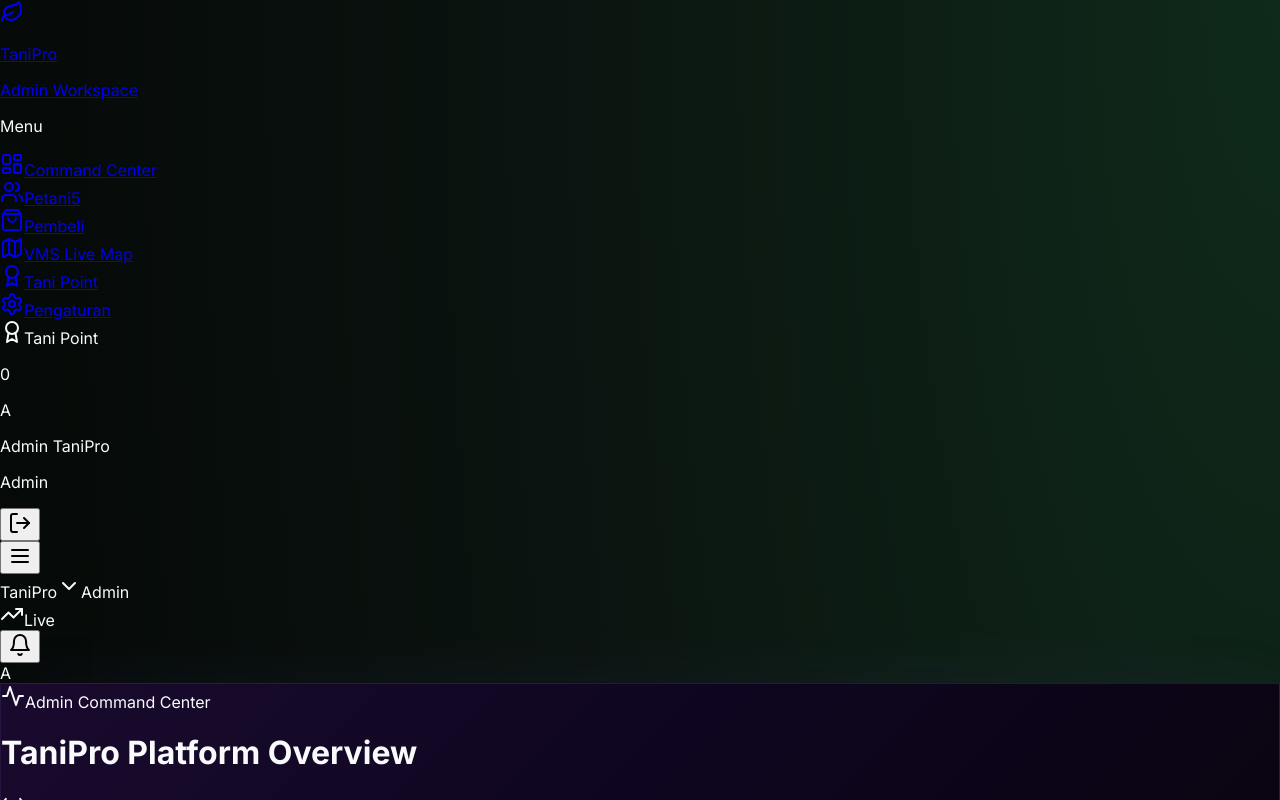
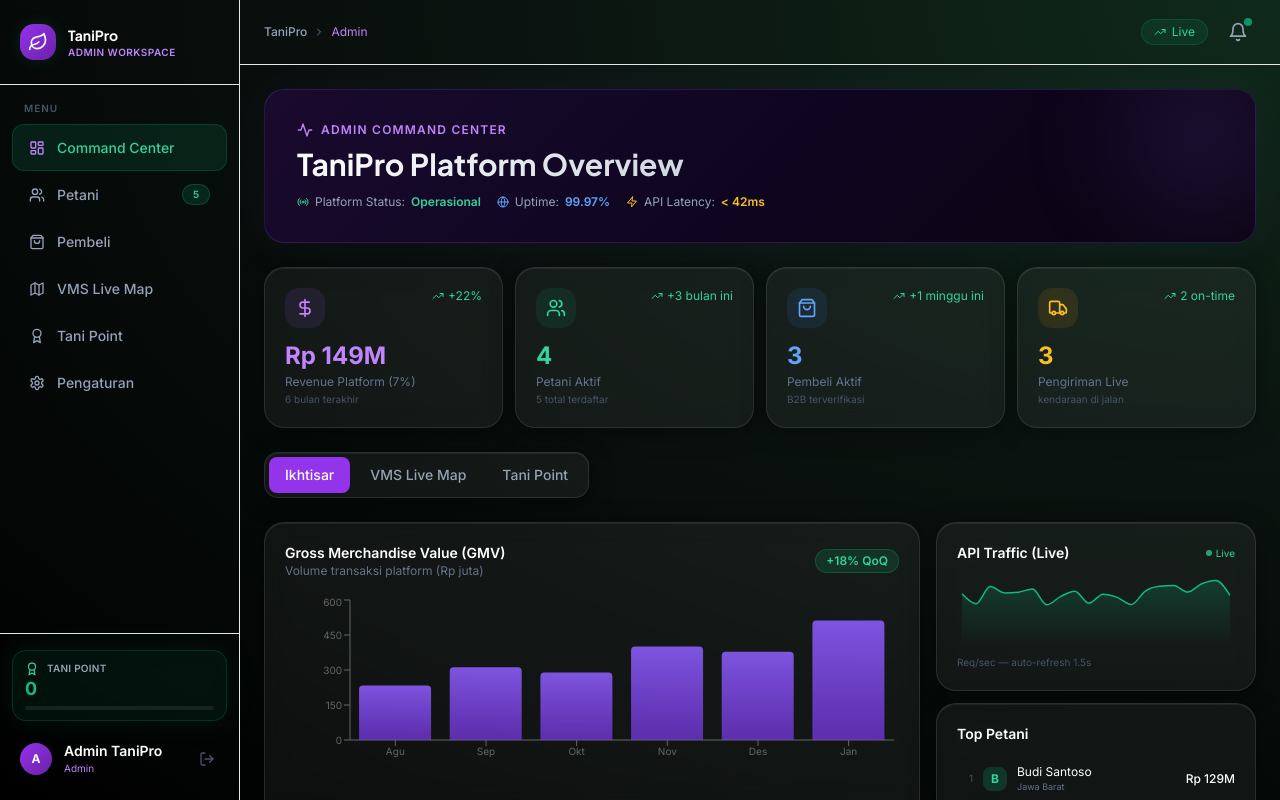
Before and after one commit to rahmandhina733-oss/tani-pro, a Next.js app: page /admin in a window 1280 px wide. Shown: the top 800 px of the page. Built offline with nearby package versions, Linux system fonts and the light colour scheme.

Commit message:
fix globals css

```diff
--- a/src/app/globals.css
+++ b/src/app/globals.css
@@ -1,26 +1,12 @@
-/* ─────────────────────────────────────────────────────────────
-   TaniPro — Global Styles
-   Premium Dark Agricultural Logistics Theme
-───────────────────────────────────────────────────────────── */
+@import url("https://fonts.googleapis.com/css2?family=Inter:wght@300;400;500;600;700;800;900&family=Plus+Jakarta+Sans:wght@400;500;600;700;800&display=swap");
 
-@import url("https://fonts.googleapis.com/...");
 @tailwind base;
 @tailwind components;
 @tailwind utilities;
-/* ── CSS Custom Properties ───────────────────────────────── */
-:root {
-  --emerald-glow: rgba(16, 185, 129, 0.20);
-  --bg-glass: rgba(255, 255, 255, 0.05);
-  --bg-glass-hover: rgba(255, 255, 255, 0.08);
-  --border-glass: rgba(255, 255, 255, 0.10);
-  --border-emerald: rgba(16, 185, 129, 0.30);
-  --font-sans: "Inter", "Plus Jakarta Sans", system-ui, sans-serif;
-  --shadow-card: 0 4px 24px rgba(0,0,0,0.4), inset 0 1px 0 rgba(255,255,255,0.07);
-  --shadow-card-hover: 0 8px 40px rgba(0,0,0,0.5), 0 0 30px rgba(16,185,129,0.12), inset 0 1px 0 rgba(255,255,255,0.10);
-}
 
-/* ── Base Reset ──────────────────────────────────────────── */
-*, *::before, *::after {
+*,
+*::before,
+*::after {
   box-sizing: border-box;
   margin: 0;
   padding: 0;
@@ -29,11 +15,10 @@
 html {
   scroll-behavior: smooth;
   -webkit-font-smoothing: antialiased;
-  -moz-osx-font-smoothing: grayscale;
 }
 
 body {
-  font-family: var(--font-sans);
+  font-family: 'Inter', 'Plus Jakarta Sans', system-ui, sans-serif;
   background: radial-gradient(ellipse at top right, #0f2a1a 0%, #0B1410 40%, #000000 100%);
   background-attachment: fixed;
   color: #f8fafc;
@@ -41,53 +26,61 @@
   overflow-x: hidden;
 }
 
-/* ── Scrollbar ───────────────────────────────────────────── */
-::-webkit-scrollbar { width: 6px; height: 6px; }
-::-webkit-scrollbar-track { background: rgba(255,255,255,0.02); }
-::-webkit-scrollbar-thumb { background: rgba(16,185,129,0.30); border-radius: 3px; }
-::-webkit-scrollbar-thumb:hover { background: rgba(16,185,129,0.50); }
+::-webkit-scrollbar {
+  width: 6px;
+  height: 6px;
+}
 
-::selection { background: rgba(16,185,129,0.30); color: #fff; }
+::-webkit-scrollbar-track {
+  background: rgba(255, 255, 255, 0.02);
+}
 
-/* ═══════════════════════════════════════════════════════════
-   COMPONENTS — @apply allowed here
-═══════════════════════════════════════════════════════════ */
+::-webkit-scrollbar-thumb {
+  background: rgba(16, 185, 129, 0.30);
+  border-radius: 3px;
+}
+
+::-webkit-scrollbar-thumb:hover {
+  background: rgba(16, 185, 129, 0.50);
+}
+
+::selection {
+  background: rgba(16, 185, 129, 0.30);
+  color: #fff;
+}
+
 @layer components {
-
-  /* ── App Background ── */
   .app-bg {
     background: radial-gradient(ellipse at top right, #0f2a1a 0%, #0B1410 40%, #000000 100%);
     min-height: 100vh;
   }
 
-  /* ── Glassmorphism ── */
   .glass {
-    background: rgba(255,255,255,0.05);
+    background: rgba(255, 255, 255, 0.05);
     backdrop-filter: blur(12px);
     -webkit-backdrop-filter: blur(12px);
-    border: 1px solid rgba(255,255,255,0.10);
-    box-shadow: var(--shadow-card);
+    border: 1px solid rgba(255, 255, 255, 0.10);
+    box-shadow: 0 4px 24px rgba(0, 0, 0, 0.4), inset 0 1px 0 rgba(255, 255, 255, 0.07);
   }
 
   .glass-hover {
     transition: all 0.25s ease;
   }
+
   .glass-hover:hover {
-    background: rgba(255,255,255,0.08);
-    border-color: rgba(16,185,129,0.25);
-    box-shadow: var(--shadow-card-hover);
+    background: rgba(255, 255, 255, 0.08);
+    border-color: rgba(16, 185, 129, 0.25);
+    box-shadow: 0 8px 40px rgba(0, 0, 0, 0.5), 0 0 30px rgba(16, 185, 129, 0.12);
     transform: translateY(-1px);
   }
 
   .glass-emerald {
-    background: rgba(16,185,129,0.08);
+    background: rgba(16, 185, 129, 0.08);
     backdrop-filter: blur(12px);
-    -webkit-backdrop-filter: blur(12px);
-    border: 1px solid rgba(16,185,129,0.20);
-    box-shadow: 0 0 30px rgba(16,185,129,0.10);
+    border: 1px solid rgba(16, 185, 129, 0.20);
+    box-shadow: 0 0 30px rgba(16, 185, 129, 0.10);
   }
 
-  /* ── Text Gradients ── */
   .text-gradient-emerald {
     background: linear-gradient(90deg, #10b981 0%, #34d399 50%, #6ee7b7 100%);
     -webkit-background-clip: text;
@@ -109,13 +102,13 @@
     background-clip: text;
   }
 
-  /* ── Buttons ── */
   .btn-emerald {
     display: inline-flex;
     align-items: center;
     justify-content: center;
+    gap: 0.5rem;
     background: linear-gradient(135deg, #10b981 0%, #047857 100%);
-    box-shadow: 0 0 20px rgba(16,185,129,0.30);
+    box-shadow: 0 0 20px rgba(16, 185, 129, 0.30);
     color: #fff;
     font-weight: 600;
     border-radius: 0.75rem;
@@ -123,19 +116,25 @@
     transition: all 0.25s ease;
     border: none;
     cursor: pointer;
+    text-decoration: none;
   }
+
   .btn-emerald:hover {
-    box-shadow: 0 0 35px rgba(16,185,129,0.45);
+    box-shadow: 0 0 35px rgba(16, 185, 129, 0.45);
     transform: translateY(-1px);
   }
-  .btn-emerald:active { transform: translateY(0); }
+
+  .btn-emerald:active {
+    transform: translateY(0);
+  }
 
   .btn-glass {
     display: inline-flex;
     align-items: center;
     justify-content: center;
-    background: rgba(255,255,255,0.06);
-    border: 1px solid rgba(255,255,255,0.12);
+    gap: 0.5rem;
+    background: rgba(255, 255, 255, 0.06);
+    border: 1px solid rgba(255, 255, 255, 0.12);
     color: #fff;
     font-weight: 500;
     border-radius: 0.75rem;
@@ -143,31 +142,34 @@
     transition: all 0.2s ease;
     cursor: pointer;
   }
+
   .btn-glass:hover {
-    background: rgba(255,255,255,0.10);
-    border-color: rgba(255,255,255,0.20);
+    background: rgba(255, 255, 255, 0.10);
+    border-color: rgba(255, 255, 255, 0.20);
   }
 
-  /* ── Input ── */
   .tani-input {
     width: 100%;
     border-radius: 0.75rem;
     padding: 0.75rem 1rem;
     font-size: 0.875rem;
     color: #fff;
-    background: rgba(255,255,255,0.05);
-    border: 1px solid rgba(255,255,255,0.10);
+    background: rgba(255, 255, 255, 0.05);
+    border: 1px solid rgba(255, 255, 255, 0.10);
     backdrop-filter: blur(8px);
     transition: all 0.2s;
     outline: none;
   }
-  .tani-input::placeholder { color: #64748b; }
-  .tani-input:focus {
-    border-color: rgba(16,185,129,0.50);
-    box-shadow: 0 0 0 2px rgba(16,185,129,0.20);
+
+  .tani-input::placeholder {
+    color: #64748b;
   }
 
-  /* ── Sidebar nav ── */
+  .tani-input:focus {
+    border-color: rgba(16, 185, 129, 0.50);
+    box-shadow: 0 0 0 2px rgba(16, 185, 129, 0.20);
+  }
+
   .nav-item {
     display: flex;
     align-items: center;
@@ -180,18 +182,20 @@
     transition: all 0.2s ease;
     cursor: pointer;
     text-decoration: none;
+    border: 1px solid transparent;
   }
+
   .nav-item:hover {
     color: #fff;
-    background: rgba(255,255,255,0.06);
+    background: rgba(255, 255, 255, 0.06);
   }
+
   .nav-item.active {
     color: #34d399;
-    background: rgba(16,185,129,0.12);
-    border: 1px solid rgba(16,185,129,0.20);
+    background: rgba(16, 185, 129, 0.12);
+    border-color: rgba(16, 185, 129, 0.20);
   }
 
-  /* ── Badges ── */
   .badge-emerald {
     display: inline-flex;
     align-items: center;
@@ -199,9 +203,9 @@
     border-radius: 9999px;
     font-size: 0.75rem;
     font-weight: 600;
-    background: rgba(16,185,129,0.15);
+    background: rgba(16, 185, 129, 0.15);
     color: #34d399;
-    border: 1px solid rgba(16,185,129,0.25);
+    border: 1px solid rgba(16, 185, 129, 0.25);
   }
 
   .badge-amber {
@@ -211,9 +215,9 @@
     border-radius: 9999px;
     font-size: 0.75rem;
     font-weight: 600;
-    background: rgba(245,158,11,0.15);
+    background: rgba(245, 158, 11, 0.15);
     color: #fbbf24;
-    border: 1px solid rgba(245,158,11,0.25);
+    border: 1px solid rgba(245, 158, 11, 0.25);
   }
 
   .badge-red {
@@ -223,9 +227,9 @@
     border-radius: 9999px;
     font-size: 0.75rem;
     font-weight: 600;
-    background: rgba(239,68,68,0.15);
+    background: rgba(239, 68, 68, 0.15);
     color: #f87171;
-    border: 1px solid rgba(239,68,68,0.25);
+    border: 1px solid rgba(239, 68, 68, 0.25);
   }
 
   .badge-blue {
@@ -235,18 +239,18 @@
     border-radius: 9999px;
     font-size: 0.75rem;
     font-weight: 600;
-    background: rgba(59,130,246,0.15);
+    background: rgba(59, 130, 246, 0.15);
     color: #60a5fa;
-    border: 1px solid rgba(59,130,246,0.25);
+    border: 1px solid rgba(59, 130, 246, 0.25);
   }
 
-  /* ── Progress bar ── */
   .progress-bar {
     height: 4px;
     border-radius: 2px;
-    background: rgba(255,255,255,0.08);
+    background: rgba(255, 255, 255, 0.08);
     overflow: hidden;
   }
+
   .progress-fill {
     height: 100%;
     border-radius: 2px;
@@ -254,18 +258,15 @@
     transition: width 1s ease-out;
   }
 
-  /* ── Stat card ── */
   .stat-glow {
-    box-shadow: 0 0 25px rgba(16,185,129,0.12);
+    box-shadow: 0 0 25px rgba(16, 185, 129, 0.12);
     animation: pulse-glow 3s ease-in-out infinite;
   }
 
-  /* ── Divider ── */
   .divider {
-    border-top: 1px solid rgba(255,255,255,0.08);
+    border-top: 1px solid rgba(255, 255, 255, 0.08);
   }
 
-  /* ── Chat bubbles ── */
   .chat-bubble-user {
     background: linear-gradient(135deg, #10b981 0%, #047857 100%);
     border-radius: 1rem 1rem 0.25rem 1rem;
@@ -274,16 +275,16 @@
     max-width: 80%;
     margin-left: auto;
   }
+
   .chat-bubble-ai {
-    background: rgba(255,255,255,0.07);
-    border: 1px solid rgba(255,255,255,0.10);
+    background: rgba(255, 255, 255, 0.07);
+    border: 1px solid rgba(255, 255, 255, 0.10);
     border-radius: 1rem 1rem 1rem 0.25rem;
     padding: 0.75rem 1rem;
     color: #e2e8f0;
     max-width: 80%;
   }
 
-  /* ── Typing dots ── */
   .typing-dot {
     width: 6px;
     height: 6px;
@@ -291,86 +292,133 @@
     background: #10b981;
     animation: dot-bounce 1.4s ease-in-out infinite;
   }
-  .typing-dot:nth-child(2) { animation-delay: 0.2s; }
-  .typing-dot:nth-child(3) { animation-delay: 0.4s; }
 
-  /* ── VMS Map ── */
+  .typing-dot:nth-child(2) {
+    animation-delay: 0.2s;
+  }
+
+  .typing-dot:nth-child(3) {
+    animation-delay: 0.4s;
+  }
+
   .vms-map {
     background: linear-gradient(135deg, #071a0f 0%, #0a2414 50%, #041008 100%);
     border-radius: 1rem;
     overflow: hidden;
     position: relative;
   }
-  .vms-road {
-    stroke: rgba(16,185,129,0.25);
-    stroke-width: 2;
-    fill: none;
-    stroke-dasharray: 8 4;
-  }
-  .vms-vehicle {
-    animation: float 3s ease-in-out infinite;
-    filter: drop-shadow(0 0 6px rgba(16,185,129,0.6));
-  }
+
   .vehicle-active {
-    border-color: rgba(16,185,129,0.40) !important;
-    box-shadow: 0 0 20px rgba(16,185,129,0.15);
-  }
-
-  /* ── Recharts overrides ── */
-  .recharts-cartesian-grid line {
-    stroke: rgba(255,255,255,0.06) !important;
-  }
-  .recharts-text {
-    fill: #64748b !important;
+    border-color: rgba(16, 185, 129, 0.40) !important;
+    box-shadow: 0 0 20px rgba(16, 185, 129, 0.15);
   }
 }
 
-/* ═══════════════════════════════════════════════════════════
-   ANIMATIONS
-═══════════════════════════════════════════════════════════ */
 @keyframes pulse-glow {
-  0%, 100% { box-shadow: 0 0 20px rgba(16,185,129,0.15); }
-  50%       { box-shadow: 0 0 40px rgba(16,185,129,0.30); }
+
+  0%,
+  100% {
+    box-shadow: 0 0 20px rgba(16, 185, 129, 0.15);
+  }
+
+  50% {
+    box-shadow: 0 0 40px rgba(16, 185, 129, 0.30);
+  }
 }
 
 @keyframes dot-bounce {
-  0%, 80%, 100% { transform: scale(0); opacity: 0.3; }
-  40%            { transform: scale(1.0); opacity: 1; }
+
+  0%,
+  80%,
+  100% {
+    transform: scale(0);
+    opacity: 0.3;
+  }
+
+  40% {
+    transform: scale(1.0);
+    opacity: 1;
+  }
 }
 
 @keyframes float {
-  0%, 100% { transform: translateY(0px); }
-  50%       { transform: translateY(-6px); }
+
+  0%,
+  100% {
+    transform: translateY(0px);
+  }
+
+  50% {
+    transform: translateY(-6px);
+  }
 }
 
 @keyframes fadeInUp {
-  from { opacity: 0; transform: translateY(16px); }
-  to   { opacity: 1; transform: translateY(0); }
+  from {
+    opacity: 0;
+    transform: translateY(16px);
+  }
+
+  to {
+    opacity: 1;
+    transform: translateY(0);
+  }
 }
 
 @keyframes fadeIn {
-  from { opacity: 0; }
-  to   { opacity: 1; }
+  from {
+    opacity: 0;
+  }
+
+  to {
+    opacity: 1;
+  }
 }
 
 @keyframes slideInLeft {
-  from { opacity: 0; transform: translateX(-16px); }
-  to   { opacity: 1; transform: translateX(0); }
+  from {
+    opacity: 0;
+    transform: translateX(-16px);
+  }
+
+  to {
+    opacity: 1;
+    transform: translateX(0);
+  }
 }
 
-@keyframes shimmer {
-  0%   { background-position: -200% center; }
-  100% { background-position: 200% center; }
+.animate-fade-in-up {
+  animation: fadeInUp 0.5s ease-out both;
 }
 
-/* Animation utility classes */
-.animate-fade-in-up  { animation: fadeInUp 0.5s ease-out both; }
-.animate-fade-in     { animation: fadeIn 0.4s ease-out both; }
-.animate-slide-left  { animation: slideInLeft 0.4s ease-out both; }
-.animate-float       { animation: float 4s ease-in-out infinite; }
+.animate-fade-in {
+  animation: fadeIn 0.4s ease-out both;
+}
 
-.delay-100 { animation-delay: 100ms; }
-.delay-200 { animation-delay: 200ms; }
-.delay-300 { animation-delay: 300ms; }
-.delay-400 { animation-delay: 400ms; }
-.delay-500 { animation-delay: 500ms; }
+.animate-slide-left {
+  animation: slideInLeft 0.4s ease-out both;
+}
+
+.animate-float {
+  animation: float 4s ease-in-out infinite;
+}
+
+.delay-100 {
+  animation-delay: 100ms;
+}
+
+.delay-200 {
+  animation-delay: 200ms;
+}
+
+.delay-300 {
+  animation-delay: 300ms;
+}
+
+.delay-400 {
+  animation-delay: 400ms;
+}
+
+.delay-500 {
+  animation-delay: 500ms;
+}
--- a/src/app/layout.tsx
+++ b/src/app/layout.tsx
@@ -1,3 +1,4 @@
+import "./globals.css";
 import type { Metadata, Viewport } from "next";
 
 export const metadata: Metadata = {
--- a/tailwind.config.ts
+++ b/tailwind.config.ts
@@ -5,7 +5,7 @@
   content: [
     "./src/pages/**/*.{js,ts,jsx,tsx,mdx}",
     "./src/components/**/*.{js,ts,jsx,tsx,mdx}",
-    './src/app/**/*.{js,ts,jsx,tsx,mdx}',
+    "./src/app/**/*.{js,ts,jsx,tsx,mdx}",
   ],
   theme: {
     container: {
```
